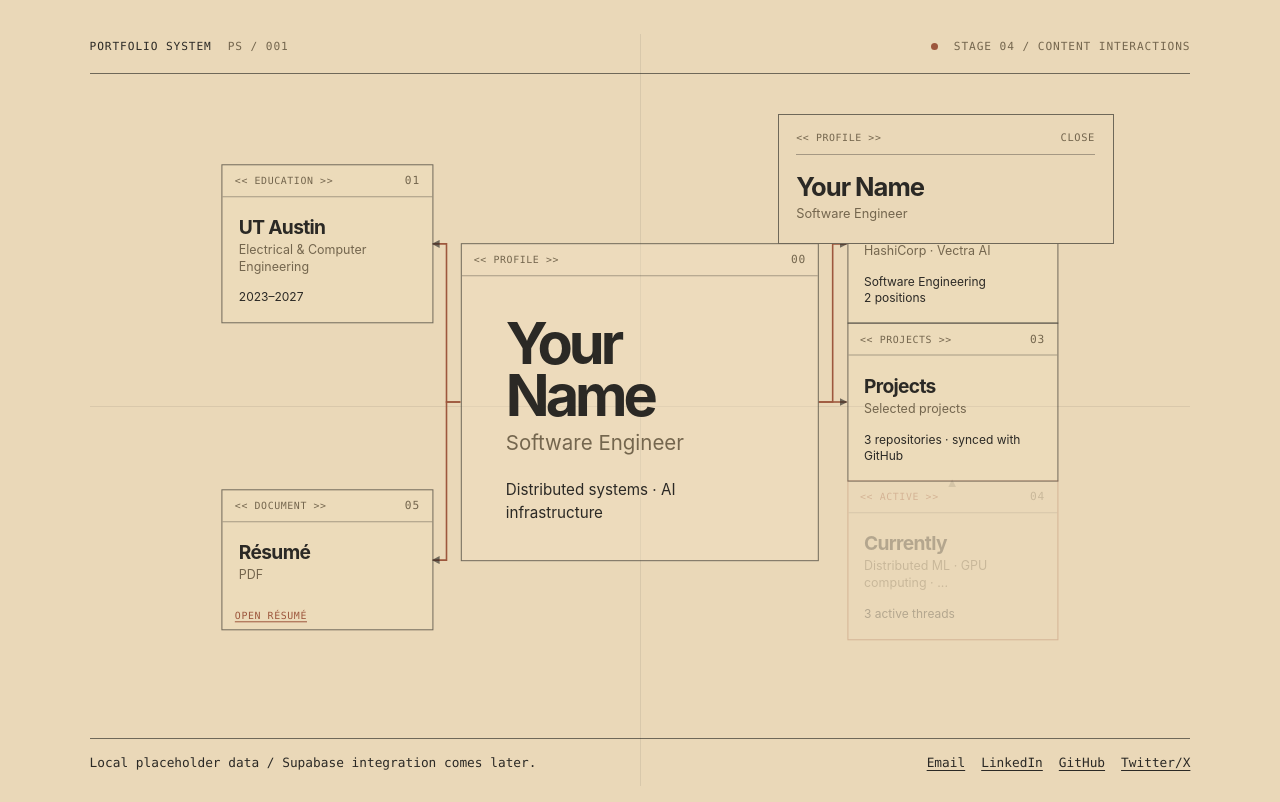
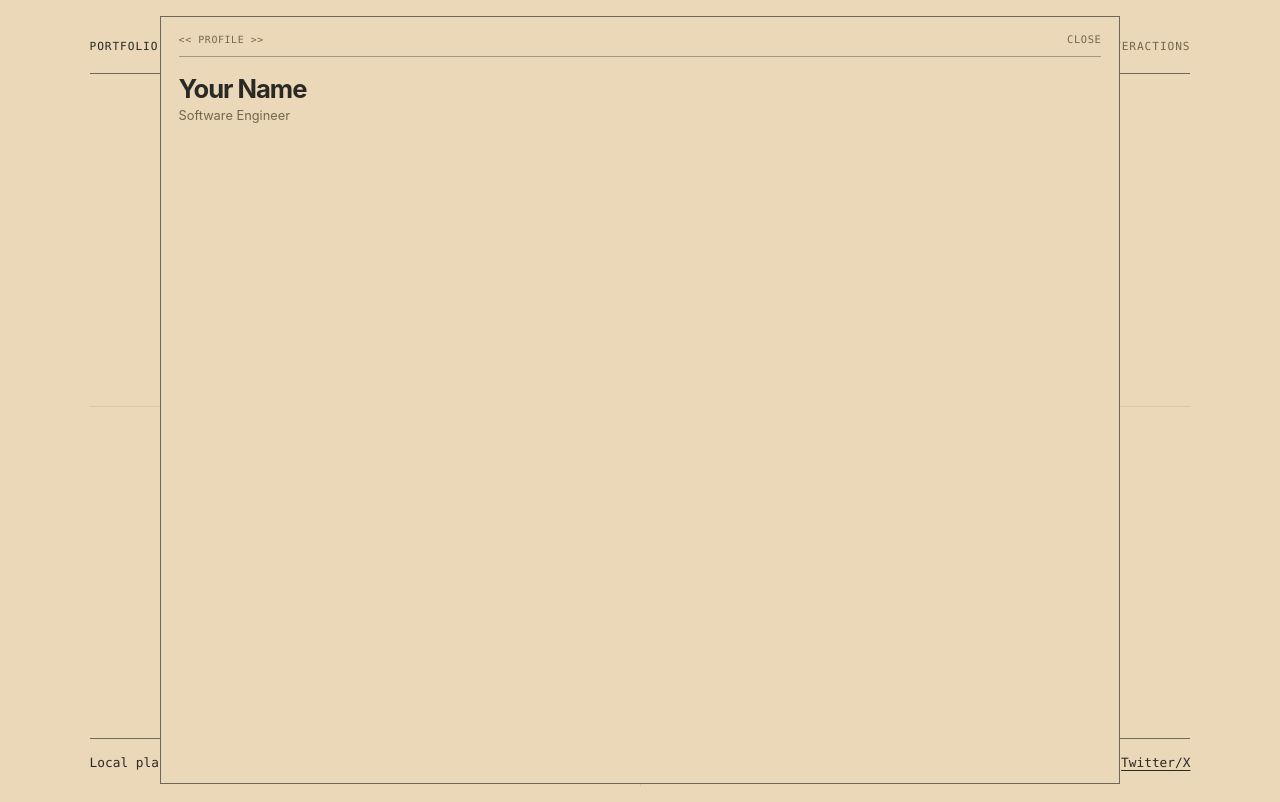
Before and after one commit to psurge1/psurge1.github.io, a React (Vite) app: page / in a window 1280 px wide. Both pictures are taken after a click on the button 640 px from the left and 402 px from the top of the page. Built offline with nearby package versions, Linux system fonts and the light colour scheme.

Commit message:
stage 4 adjustments

```diff
--- a/src/styles/global.css
+++ b/src/styles/global.css
@@ -386,16 +386,18 @@ a {
 }
 
 .detail-panel {
-  position: absolute;
-  top: 1rem;
-  right: 0;
-  z-index: 4;
-  width: min(21rem, 30vw);
-  max-height: calc(100% - 2rem);
+  position: fixed;
+  top: 50%;
+  left: 50%;
+  z-index: 10;
+  width: 75vw;
+  height: calc(100vh - 2rem);
+  max-height: calc(100vh - 2rem);
   overflow: auto;
   border: 1px solid var(--line-strong);
   background: var(--paper);
   padding: 1rem 1.1rem 1.2rem;
+  transform: translate(-50%, -50%);
 }
 
 .detail-panel__header {
```
